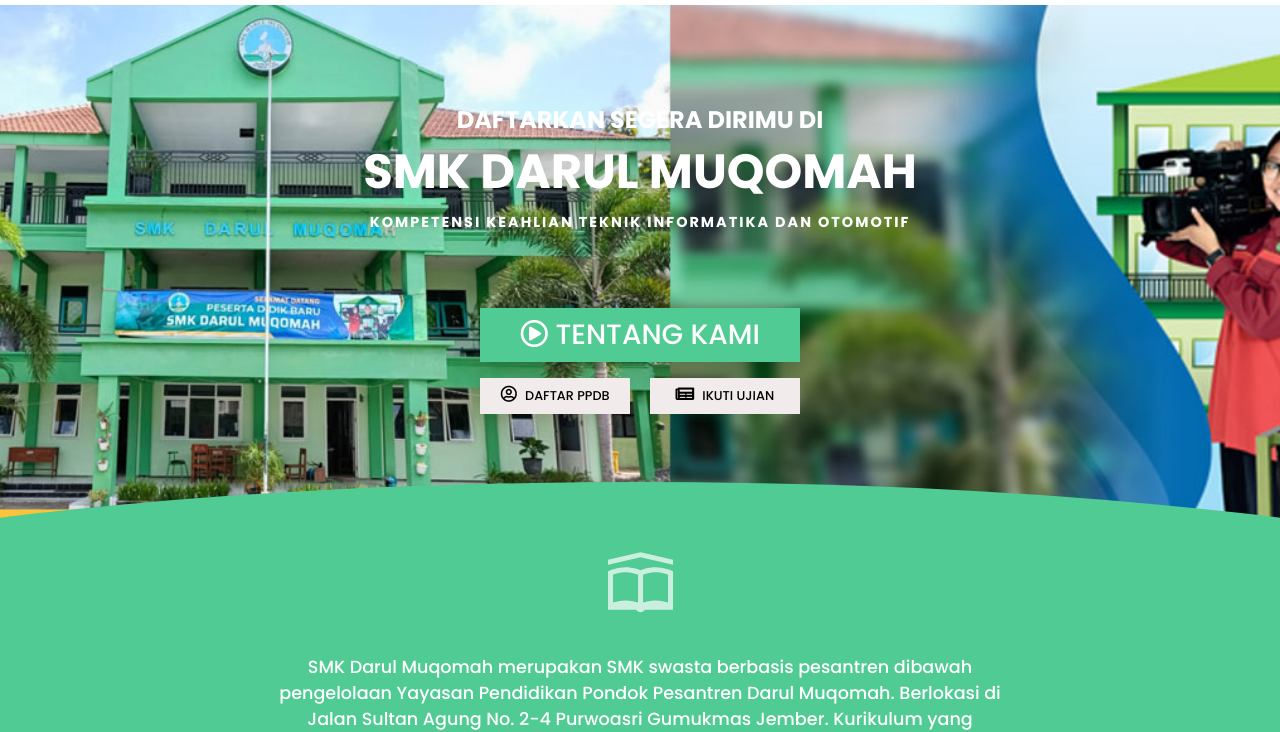
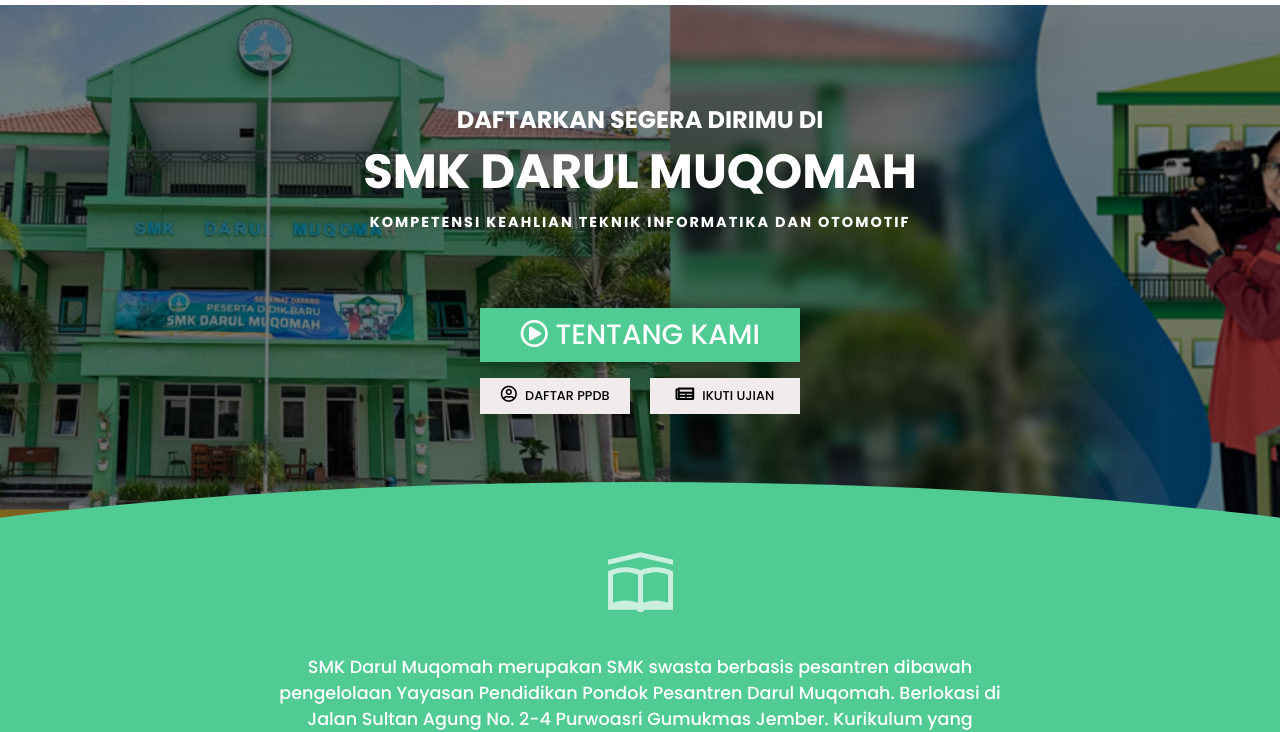
Before and after one commit to darqom/landing-site, a plain HTML site: page index.html in a window 1280 px wide. Shown: the part 71-803 px from the top of the page. Drawn offline with nearby package versions, Linux system fonts and the light colour scheme.

Commit message:
chore: darken hero background image

```diff
--- a/scss/_components/_hero.scss
+++ b/scss/_components/_hero.scss
@@ -3,7 +3,7 @@
     position: relative;
     padding-top: 8%;
     padding-bottom: 10%;
-    background: url('../../assets/img/hero.png');
+    background: linear-gradient(rgba(0, 0, 0, 0.5), rgba(0, 0, 0, 0.5)), url('/assets/img/hero.png');
     background-size: cover;
     background-position: center;
     background-repeat: no-repeat;
```
Also changed, not shown: assets/css/style.css.
